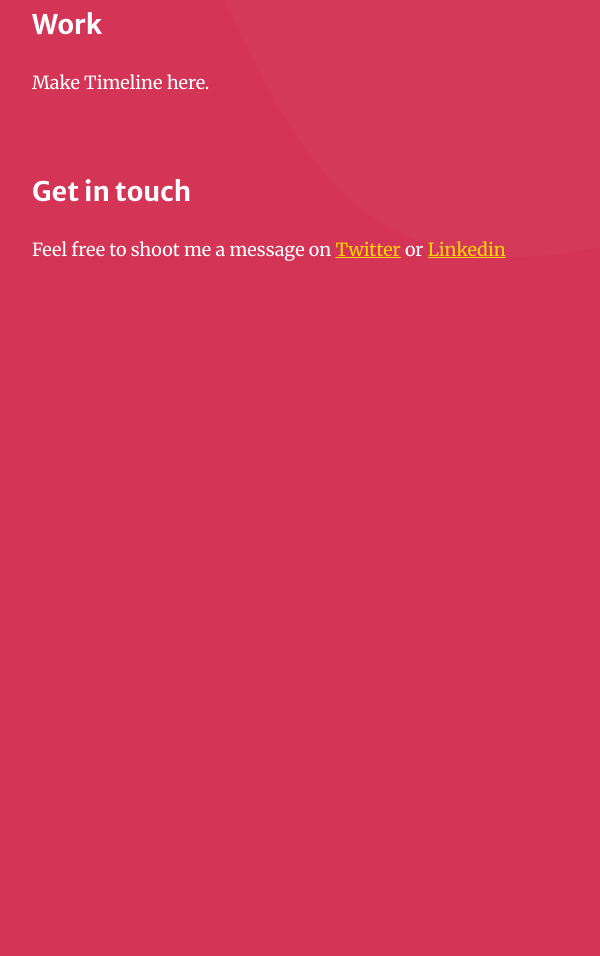
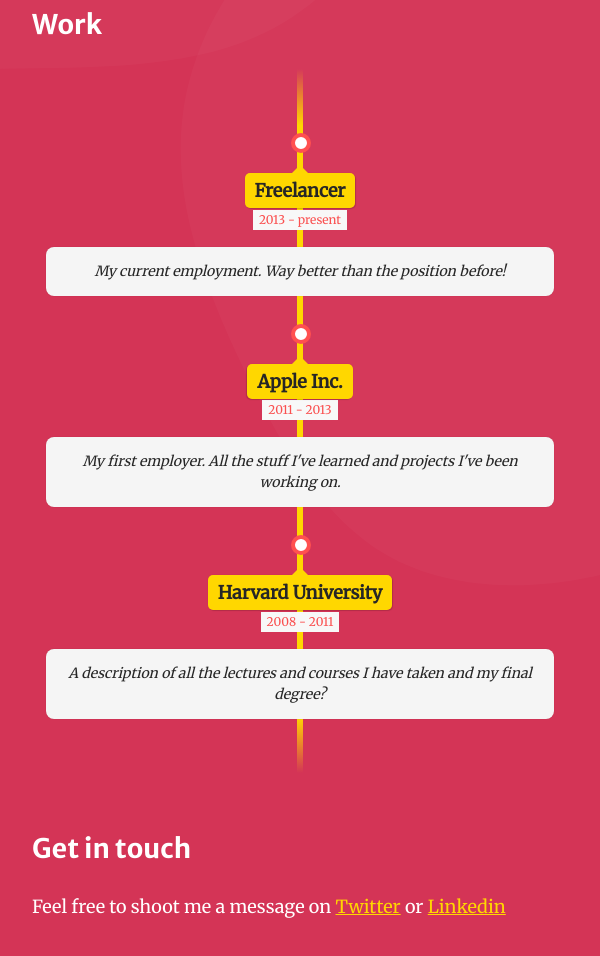
Before and after one commit to ARXChrono/shaunwong.com.au, a website built with Parcel: page index.html in a window 600 px wide. Shown: the part 1041-1997 px from the top of the page. Before the commit the page ends 1356 px from the top, so only its background shows below. Built offline with nearby package versions, Linux system fonts and the light colour scheme.

Commit message:
test timeline render

```diff
--- a/css/styles.css
+++ b/css/styles.css
@@ -1,11 +1,15 @@
 :root {
   --white: white;
   --red: #d43456;
+  --gold: gold;
+  --gray: #262626;
   /* Theme */
   --color-primary: var(--white);
   --color-secondary: var(--red);
   --link: gold;
   --link-hover: rgb(255, 232, 104);
+  --timeline-flag: var(--gold);
+  --timeline-flag-text: var(--gray);
 }
 
 body {
@@ -127,3 +131,277 @@
     );
   }
 }
+
+.timeline {
+  position: relative;
+  width: 660px;
+  margin: 0 auto;
+  margin-top: 20px;
+  padding: 1em 0;
+  list-style-type: none;
+}
+
+.timeline:before {
+  position: absolute;
+  left: 50%;
+  top: 0;
+  content: " ";
+  display: block;
+  width: 6px;
+  height: 100%;
+  margin-left: -3px;
+  background: rgb(80, 80, 80);
+  background: linear-gradient(
+    to bottom,
+    rgba(80, 80, 80, 0) 0%,
+    gold 8%,
+    gold 92%,
+    rgba(80, 80, 80, 0) 100%
+  );
+
+  z-index: 5;
+}
+
+.timeline li {
+  padding: 1em 0;
+}
+
+.timeline li:after {
+  content: "";
+  display: block;
+  height: 0;
+  clear: both;
+  visibility: hidden;
+}
+
+.direction-l {
+  position: relative;
+  width: 300px;
+  float: left;
+  text-align: right;
+}
+
+.direction-r {
+  position: relative;
+  width: 300px;
+  float: right;
+}
+
+.flag-wrapper {
+  position: relative;
+  display: inline-block;
+
+  text-align: center;
+}
+
+.flag {
+  position: relative;
+  display: inline;
+  background: var(--timeline-flag);
+  padding: 6px 10px;
+  border-radius: 5px;
+  font-weight: 600;
+  text-align: left;
+  color: var(--timeline-flag-text);
+}
+
+.direction-l .flag {
+  -webkit-box-shadow: -1px 1px 1px rgba(0, 0, 0, 0.15),
+    0 0 1px rgba(0, 0, 0, 0.15);
+  -moz-box-shadow: -1px 1px 1px rgba(0, 0, 0, 0.15), 0 0 1px rgba(0, 0, 0, 0.15);
+  box-shadow: -1px 1px 1px rgba(0, 0, 0, 0.15), 0 0 1px rgba(0, 0, 0, 0.15);
+}
+
+.direction-r .flag {
+  -webkit-box-shadow: 1px 1px 1px rgba(0, 0, 0, 0.15),
+    0 0 1px rgba(0, 0, 0, 0.15);
+  -moz-box-shadow: 1px 1px 1px rgba(0, 0, 0, 0.15), 0 0 1px rgba(0, 0, 0, 0.15);
+  box-shadow: 1px 1px 1px rgba(0, 0, 0, 0.15), 0 0 1px rgba(0, 0, 0, 0.15);
+}
+
+.direction-l .flag:before,
+.direction-r .flag:before {
+  position: absolute;
+  top: 50%;
+  right: -40px;
+  content: " ";
+  display: block;
+  width: 12px;
+  height: 12px;
+  margin-top: -10px;
+  background: #fff;
+  border-radius: 10px;
+  border: 4px solid rgb(255, 80, 80);
+  z-index: 10;
+}
+
+.direction-r .flag:before {
+  left: -40px;
+}
+
+.direction-l .flag:after {
+  content: "";
+  position: absolute;
+  left: 100%;
+  top: 50%;
+  height: 0;
+  width: 0;
+  margin-top: -8px;
+  border: solid transparent;
+  border-left-color: var(--timeline-flag);
+  border-width: 8px;
+  pointer-events: none;
+}
+
+.direction-r .flag:after {
+  content: "";
+  position: absolute;
+  right: 100%;
+  top: 50%;
+  height: 0;
+  width: 0;
+  margin-top: -8px;
+  border: solid transparent;
+  border-right-color: var(--timeline-flag);
+  border-width: 8px;
+  pointer-events: none;
+}
+
+.time-wrapper {
+  display: inline;
+  line-height: 1em;
+  font-size: 0.66666em;
+  color: rgb(250, 80, 80);
+  vertical-align: middle;
+}
+
+.direction-l .time-wrapper {
+  float: left;
+}
+
+.direction-r .time-wrapper {
+  float: right;
+}
+
+.time {
+  display: inline-block;
+  padding: 4px 6px;
+  background: rgb(248, 248, 248);
+}
+
+.desc {
+  margin: 1em 0.75em 0 0;
+
+  font-size: 0.77777em;
+  font-style: italic;
+  line-height: 1.5em;
+}
+
+.direction-r .desc {
+  margin: 1em 0 0 0.75em;
+}
+
+/* ================ Timeline Media Queries ================ */
+
+@media screen and (max-width: 660px) {
+  .timeline {
+    width: 100%;
+    padding: 4em 0 1em 0;
+  }
+
+  .timeline li {
+    padding: 2em 0;
+  }
+
+  .direction-l,
+  .direction-r {
+    float: none;
+    width: 100%;
+
+    text-align: center;
+  }
+
+  .flag-wrapper {
+    text-align: center;
+  }
+
+  .flag {
+    background: var(--timeline-flag);
+    z-index: 15;
+  }
+
+  .direction-l .flag:before,
+  .direction-r .flag:before {
+    position: absolute;
+    top: -30px;
+    left: 50%;
+    content: " ";
+    display: block;
+    width: 12px;
+    height: 12px;
+    margin-left: -9px;
+    background: #fff;
+    border-radius: 10px;
+    border: 4px solid rgb(255, 80, 80);
+    z-index: 10;
+  }
+
+  .direction-l .flag:after,
+  .direction-r .flag:after {
+    content: "";
+    position: absolute;
+    left: 50%;
+    top: -8px;
+    height: 0;
+    width: 0;
+    margin-left: -8px;
+    border: solid transparent;
+    border-bottom-color: var(--timeline-flag);
+    border-width: 8px;
+    pointer-events: none;
+  }
+
+  .time-wrapper {
+    display: block;
+    position: relative;
+    margin: 4px 0 0 0;
+    z-index: 14;
+  }
+
+  .direction-l .time-wrapper {
+    float: none;
+  }
+
+  .direction-r .time-wrapper {
+    float: none;
+  }
+
+  .desc {
+    position: relative;
+    margin: 1em 0 0 0;
+    padding: 1em;
+    background: rgb(245, 245, 245);
+    -webkit-box-shadow: 0 0 1px rgba(0, 0, 0, 0.2);
+    -moz-box-shadow: 0 0 1px rgba(0, 0, 0, 0.2);
+    box-shadow: 0 0 1px rgba(0, 0, 0, 0.2);
+    border-radius: 0.5rem;
+    color: var(--gray);
+    z-index: 15;
+  }
+
+  .direction-l .desc,
+  .direction-r .desc {
+    position: relative;
+    margin: 1em 1em 0 1em;
+    padding: 1em;
+
+    z-index: 15;
+  }
+}
+
+@media screen and (min-width: 400px ?? max-width: 660px) {
+  .direction-l .desc,
+  .direction-r .desc {
+    margin: 1em 4em 0 4em;
+  }
+}
--- a/index.html
+++ b/index.html
@@ -78,7 +78,45 @@
     </section>
     <section id="work">
       <h2>Work</h2>
-      <p>Make Timeline here.</p>
+
+<ul class="timeline">
+
+	<!-- Item 1 -->
+	<li>
+		<div class="direction-r">
+			<div class="flag-wrapper">
+				<span class="flag">Freelancer</span>
+				<span class="time-wrapper"><span class="time">2013 - present</span></span>
+			</div>
+			<div class="desc">My current employment. Way better than the position before!</div>
+		</div>
+	</li>
+
+	<!-- Item 2 -->
+	<li>
+		<div class="direction-l">
+			<div class="flag-wrapper">
+				<span class="flag">Apple Inc.</span>
+				<span class="time-wrapper"><span class="time">2011 - 2013</span></span>
+			</div>
+			<div class="desc">My first employer. All the stuff I've learned and projects I've been working on.</div>
+		</div>
+	</li>
+
+	<!-- Item 3 -->
+	<li>
+		<div class="direction-r">
+			<div class="flag-wrapper">
+				<span class="flag">Harvard University</span>
+				<span class="time-wrapper"><span class="time">2008 - 2011</span></span>
+			</div>
+			<div class="desc">A description of all the lectures and courses I have taken and my final degree?</div>
+		</div>
+	</li>
+
+</ul>
+
+      </div>
     </section>
     <section id="contact">
       <h2>Get in touch</h2>
```
